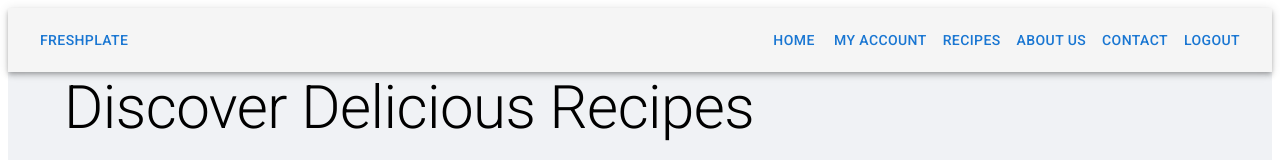
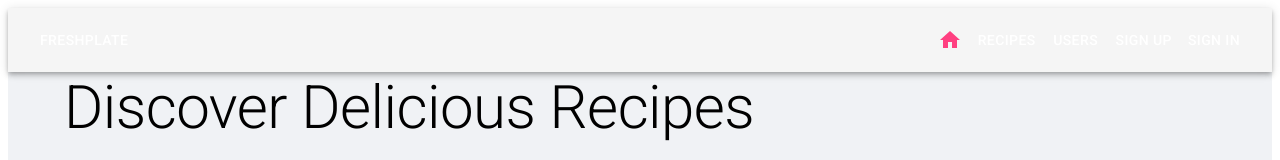
Before and after one commit to CodeBenderX/FreshPlate, a React (Vite) app in the folder FreshPlate/client/: page / in a window 1280 px wide. Shown: the top 160 px of the page. Built offline with nearby package versions, Linux system fonts and the light colour scheme.

Commit message:
updated signin

```diff
--- a/FreshPlate/client/core/Layout.jsx
+++ b/FreshPlate/client/core/Layout.jsx
@@ -1,35 +1,79 @@
 import React from "react";
-import { AppBar, Toolbar, Typography, Button } from "@mui/material";
+import { AppBar, Toolbar, Typography, Button, IconButton } from "@mui/material";
+import HomeIcon from '@mui/icons-material/Home';
+import { Link, useNavigate, useLocation } from 'react-router-dom';
+import auth from '../lib/auth-helper';
 import "./Layout.css";
 
+const isActive = (location, path) => {
+  return location.pathname === path ? { color: '#ff4081' } : { color: '#ffffff' };
+};
+
 export default function Layout() {
+  const navigate = useNavigate();
+  const location = useLocation();
+
   return (
     <div className="app-container">
       <AppBar position="static">
         <Toolbar>
-          <Typography>
-            <Button component="a" href="/">
+          <Typography variant="h6" color="inherit" sx={{ flexGrow: 1 }}>
+            <Button component={Link} to="/" color="inherit">
               FreshPlate
             </Button>
           </Typography>
-          <Button component="a" href="/">
-            Home
-          </Button>
-          <Button component="a" href="/about">
-            My Account
-          </Button>
-          <Button component="a" href="/recipes">
+          <IconButton component={Link} to="/" color="inherit" aria-label="Home" style={isActive(location, "/")}>
+            <HomeIcon />
+          </IconButton>
+          <Button component={Link} to="/recipes" style={isActive(location, "/recipes")}>
             Recipes
           </Button>
-          <Button component="a" href="/about">
-            About Us
+          <Button component={Link} to="/users" style={isActive(location, "/users")}>
+            Users
           </Button>
-          <Button component="a" href="/contact">
-            Contact
-          </Button>
-          <Button component="a" href="/logout">
-            Logout
-          </Button>
+          {!auth.isAuthenticated() && (
+            <>
+              <Button component={Link} to="/signup" style={isActive(location, "/signup")}>
+                Sign up
+              </Button>
+              <Button component={Link} to="/signin" style={isActive(location, "/signin")}>
+                Sign In
+              </Button>
+            </>
+          )}
+          {auth.isAuthenticated() && (
+            <>
+              <Button
+                component={Link}
+                to={`/user/${auth.isAuthenticated().user._id}`}
+                style={isActive(location, `/user/${auth.isAuthenticated().user._id}`)}
+              >
+                My Profile
+              </Button>
+              <Button
+                component={Link}
+                to="/about"
+                style={isActive(location, "/about")}
+              >
+                About Us
+              </Button>
+              <Button
+                component={Link}
+                to="/contact"
+                style={isActive(location, "/contact")}
+              >
+                Contact
+              </Button>
+              <Button
+                color="inherit"
+                onClick={() => {
+                  auth.clearJWT(() => navigate('/'));
+                }}
+              >
+                Sign out
+              </Button>
+            </>
+          )}
         </Toolbar>
       </AppBar>
     </div>
```
